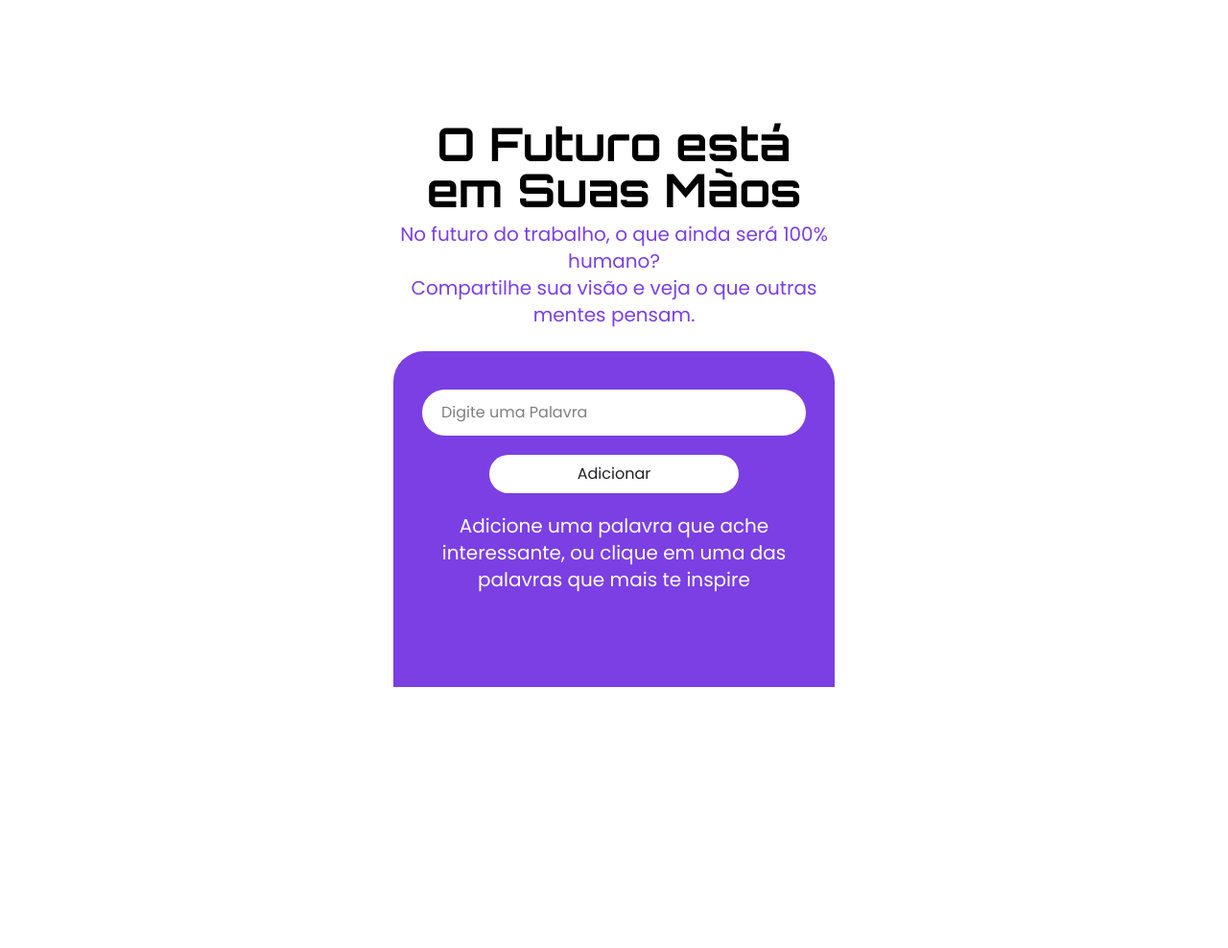
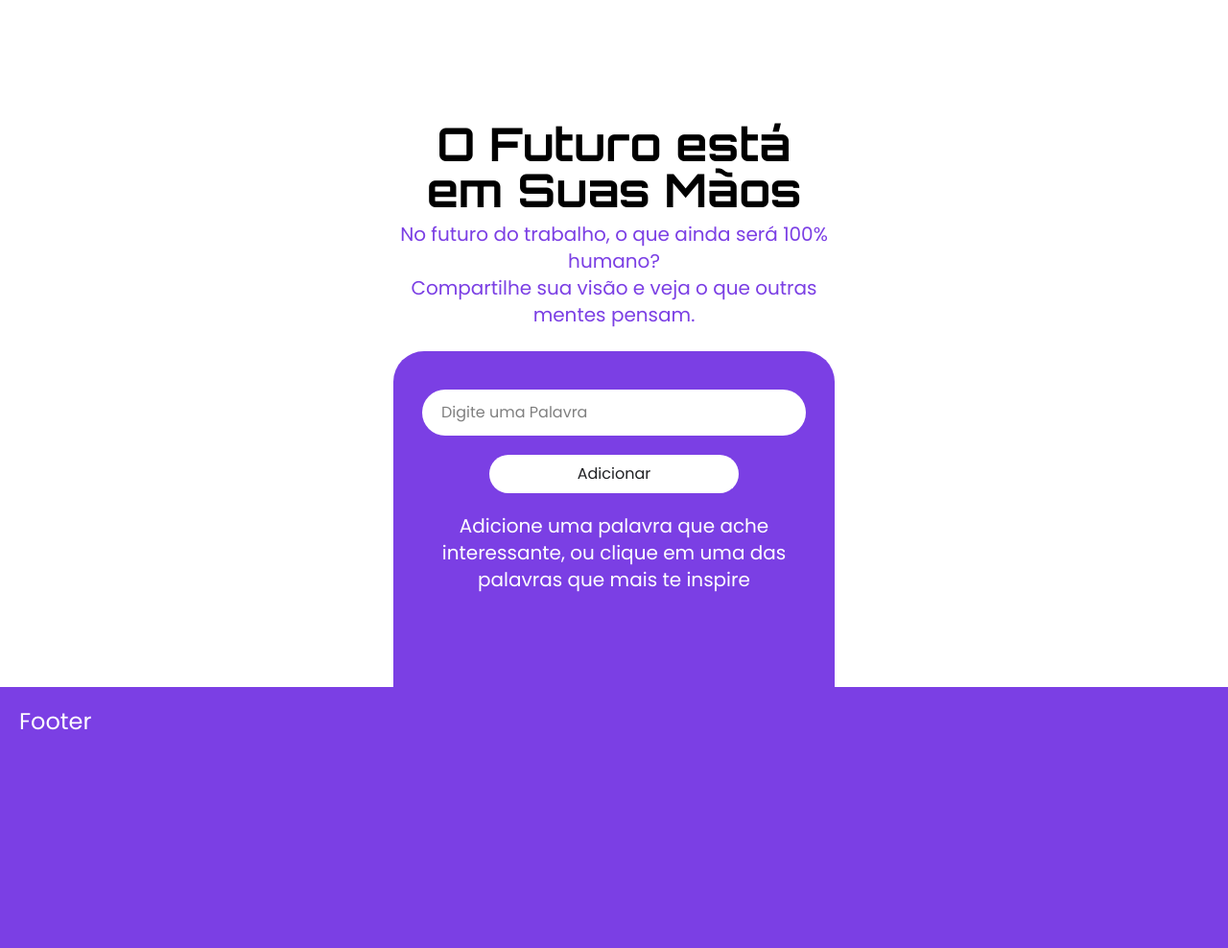
Before and after one commit to lucasbuzato/2-GS-1TWDPF, a website: page dist/index.html in a window 1280 px wide. Shown: the part 4856-5844 px from the top of the page at 96% size. Before the commit the page ends 5572 px from the top, so only its background shows below. Drawn offline with Linux system fonts and the light colour scheme.

Commit message:
Footer iniciado

```diff
--- a/dist/index.html
+++ b/dist/index.html
@@ -395,7 +395,12 @@
 
 </section>
 
+<footer class="h-[272px] w-screen bg-Roxo">
+<h2 class="text-2xl text-white p-5">Footer</h2>
+<div>
 
+</div>
+</footer>
 
 </body>
 
```
Also changed, not shown: dist/style.css.
